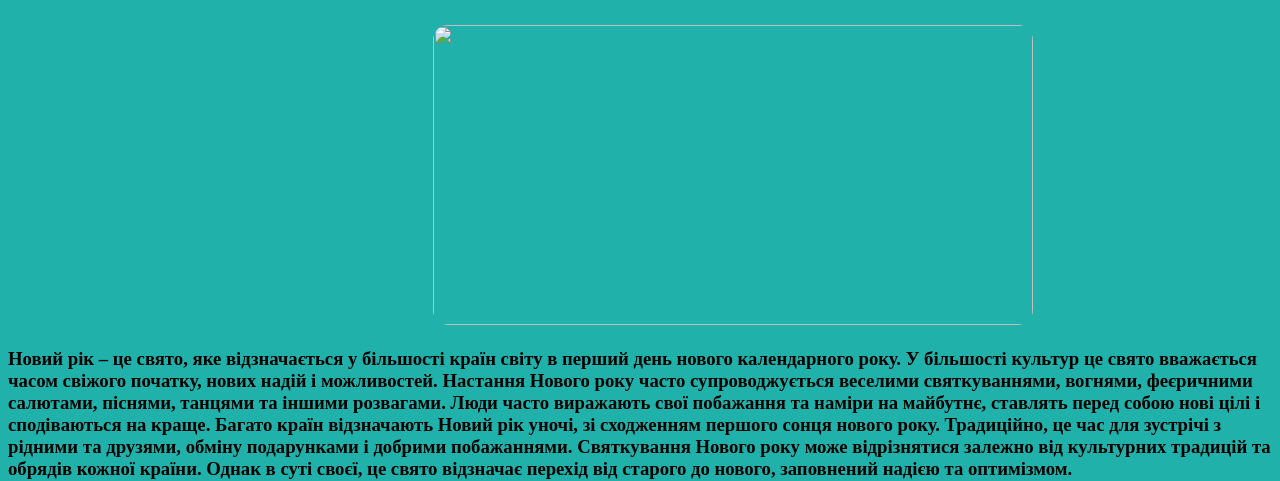
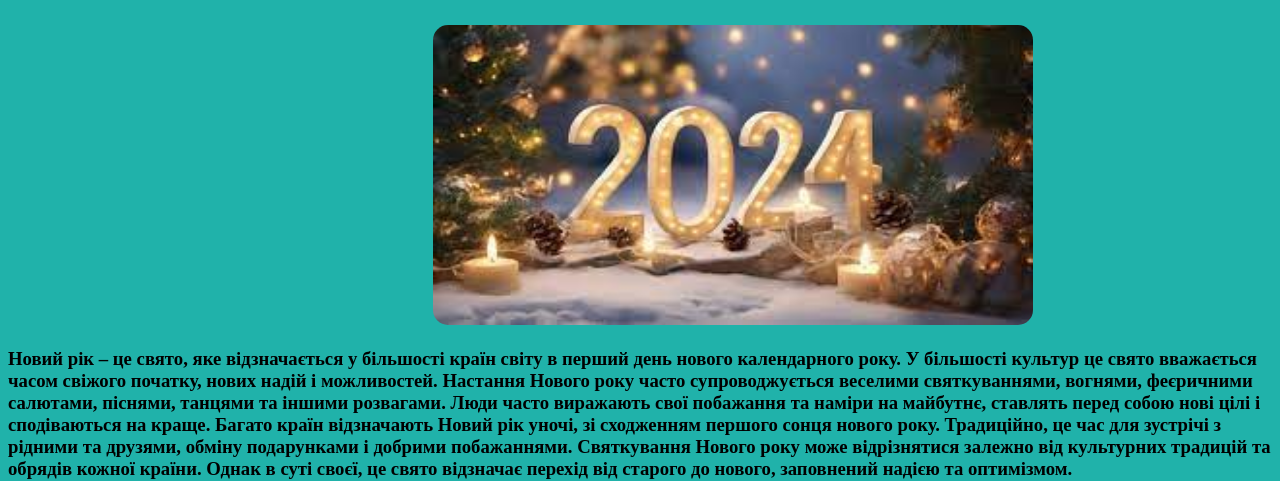
Before and after one commit to davuush/new-year, a plain HTML site: page index.html in a window 1280 px wide. Shown: the part 88-569 px from the top of the page. Drawn offline with Linux system fonts and the light colour scheme; the site is published under a folder, as on GitHub Pages, so addresses that start at the root find nothing.

Commit message:
Update index.html

```diff
--- a/index.html
+++ b/index.html
@@ -25,7 +25,7 @@
     </h1>
     </div>
 
-    <img class="NewYear" src="/img/Новий рік.jpg" alt="">
+    <img class="NewYear" src="./img/Новий рік.jpg" alt="">
 
 
       <h3>Новий рік – це свято, яке відзначається у більшості країн світу в перший день нового календарного року. У більшості культур це свято вважається часом свіжого початку, нових надій і можливостей.
```
